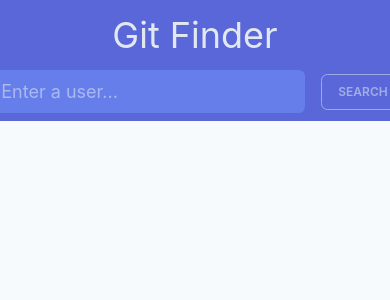
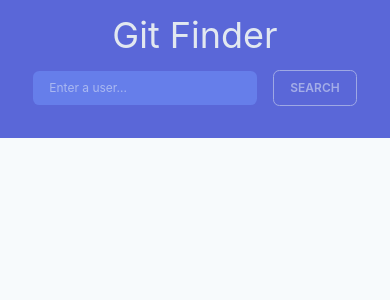
Before and after one commit to albizan/git-finder, a React (Create React App) app: page /users in a window 390 px wide. Shown: the top 300 px of the page. Built offline with nearby package versions, Linux system fonts and the light colour scheme.

Commit message:
Adjust font size on mall screns

```diff
--- a/src/components/Navbar/SearchUser/SearchUser.jsx
+++ b/src/components/Navbar/SearchUser/SearchUser.jsx
@@ -16,7 +16,10 @@ const Searchbox = ({ onSearch }) => {
   }
 
   return (
-    <form onSubmit={handleSubmit} className="flex items-center justify-center text-xs sm:text-sm">
+    <form
+      onSubmit={handleSubmit}
+      className="flex items-center justify-center text-xs mb-6 sm:mb-0 sm:text-sm"
+    >
       <input
         value={user}
         onChange={(e) => {
@@ -25,7 +28,7 @@ const Searchbox = ({ onSearch }) => {
           setDisabled(isDisabled)
         }}
         placeholder="Enter a user..."
-        className="outline-none rounded border-indigo-500 bg-indigo-500 text-lg text-gray-200 px-4 py-2"
+        className="outline-none rounded border-indigo-500 bg-indigo-500 text-gray-200 px-4 py-2"
         type="search"
       />
       <button
```
